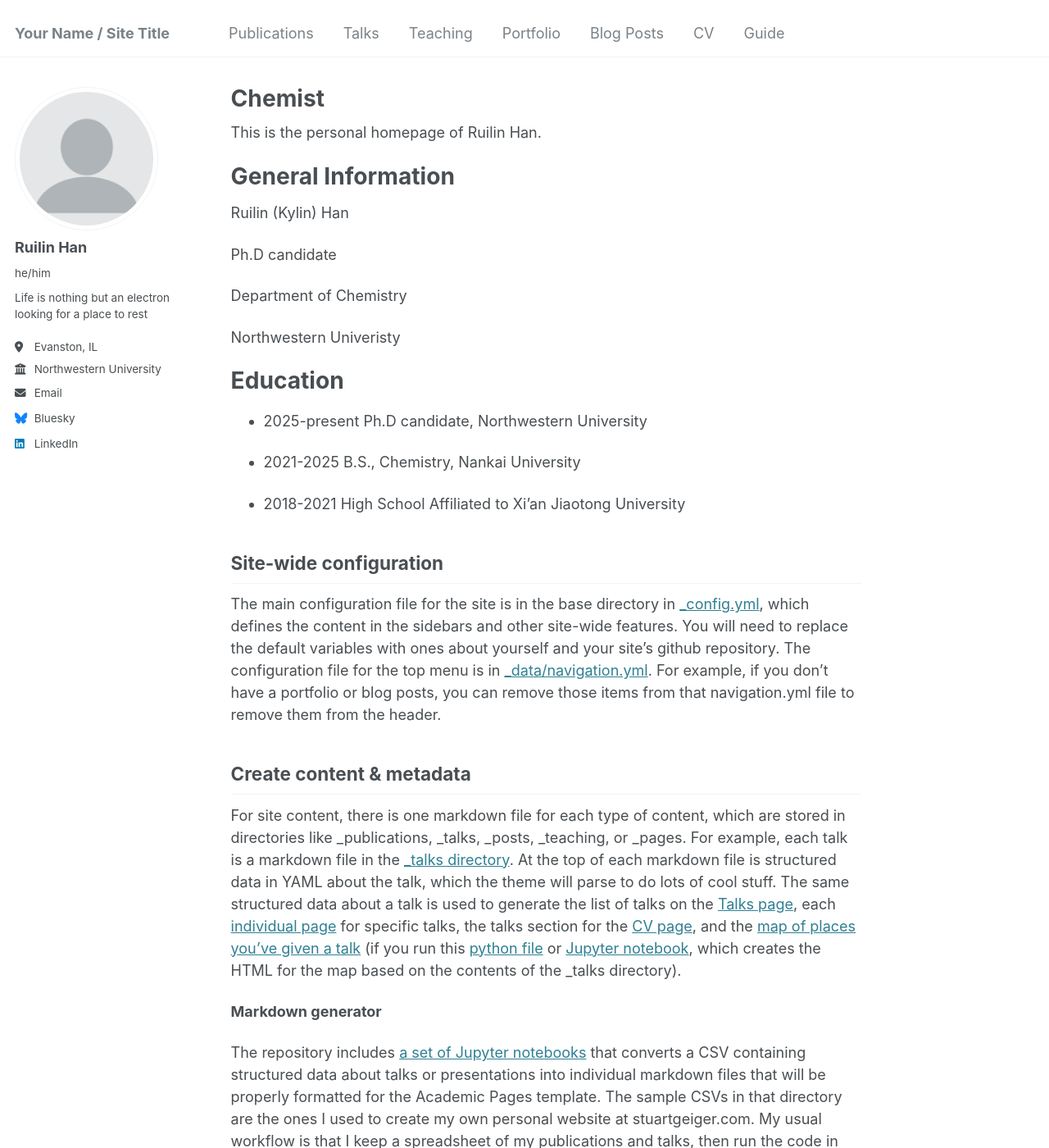
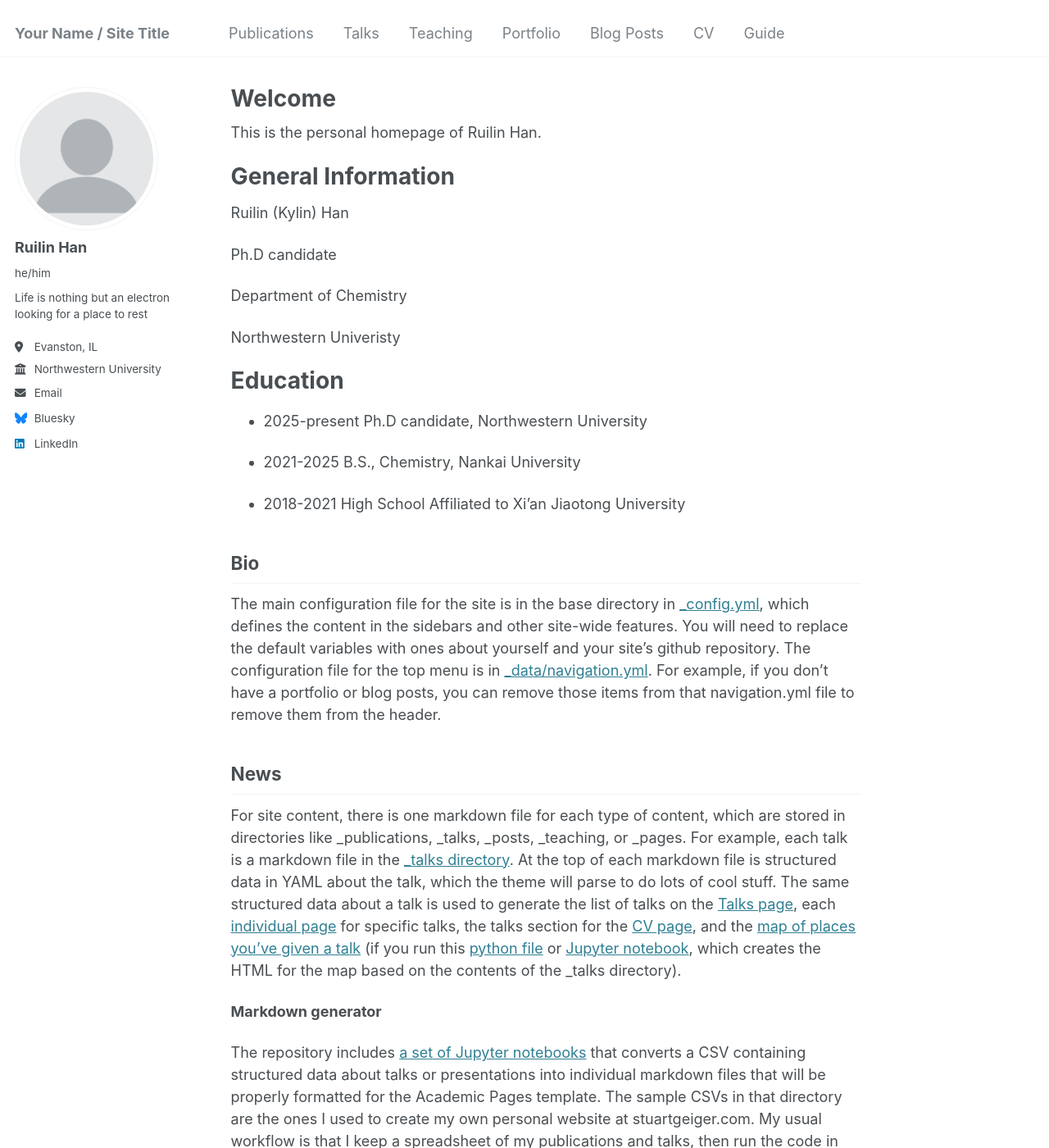
Before and after one commit to Kylin-Han/Personal, a Jekyll site: the page built from _pages/about.md, in a window 1280 px wide and 1400 px high. Shown: the whole window at 82% size. Built offline with Jekyll 4.4.1, drawn with Linux system fonts in a browser that asks for light colours.

Commit message:
Update about.md

```diff
--- a/_pages/about.md
+++ b/_pages/about.md
@@ -1,6 +1,6 @@
 ---
 permalink: /
-title: "Chemist"
+title: "Welcome"
 author_profile: true
 redirect_from:
   - /about/
@@ -28,11 +28,11 @@ Education
  - 2018-2021 High School Affiliated to Xi'an Jiaotong University
 
 
-Site-wide configuration
+Bio
 ------
 The main configuration file for the site is in the base directory in [_config.yml](https://github.com/academicpages/academicpages.github.io/blob/master/_config.yml), which defines the content in the sidebars and other site-wide features. You will need to replace the default variables with ones about yourself and your site's github repository. The configuration file for the top menu is in [_data/navigation.yml](https://github.com/academicpages/academicpages.github.io/blob/master/_data/navigation.yml). For example, if you don't have a portfolio or blog posts, you can remove those items from that navigation.yml file to remove them from the header.
 
-Create content & metadata
+News
 ------
 For site content, there is one markdown file for each type of content, which are stored in directories like _publications, _talks, _posts, _teaching, or _pages. For example, each talk is a markdown file in the [_talks directory](https://github.com/academicpages/academicpages.github.io/tree/master/_talks). At the top of each markdown file is structured data in YAML about the talk, which the theme will parse to do lots of cool stuff. The same structured data about a talk is used to generate the list of talks on the [Talks page](https://academicpages.github.io/talks), each [individual page](https://academicpages.github.io/talks/2012-03-01-talk-1) for specific talks, the talks section for the [CV page](https://academicpages.github.io/cv), and the [map of places you've given a talk](https://academicpages.github.io/talkmap.html) (if you run this [python file](https://github.com/academicpages/academicpages.github.io/blob/master/talkmap.py) or [Jupyter notebook](https://github.com/academicpages/academicpages.github.io/blob/master/talkmap.ipynb), which creates the HTML for the map based on the contents of the _talks directory).
 
```
